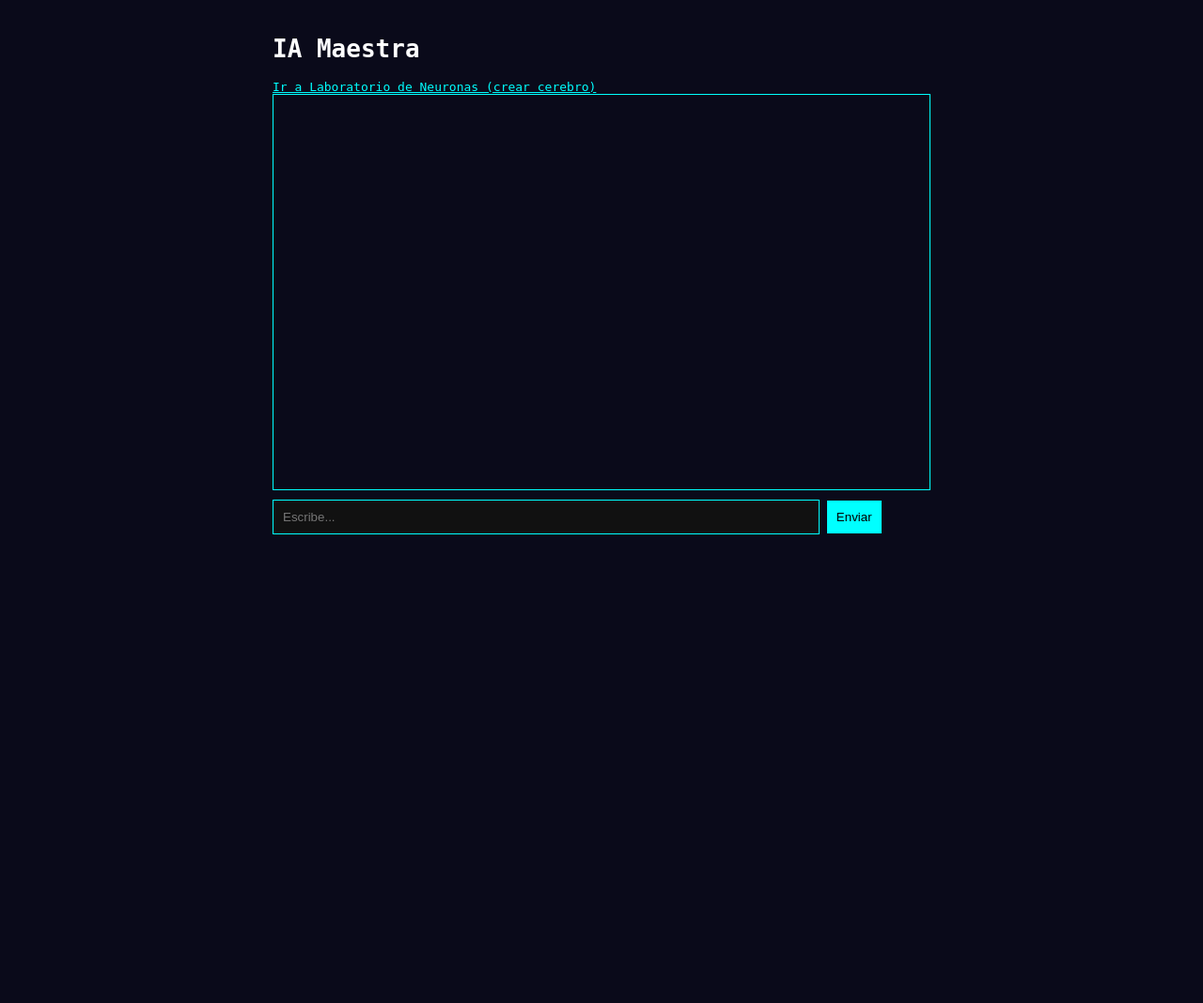
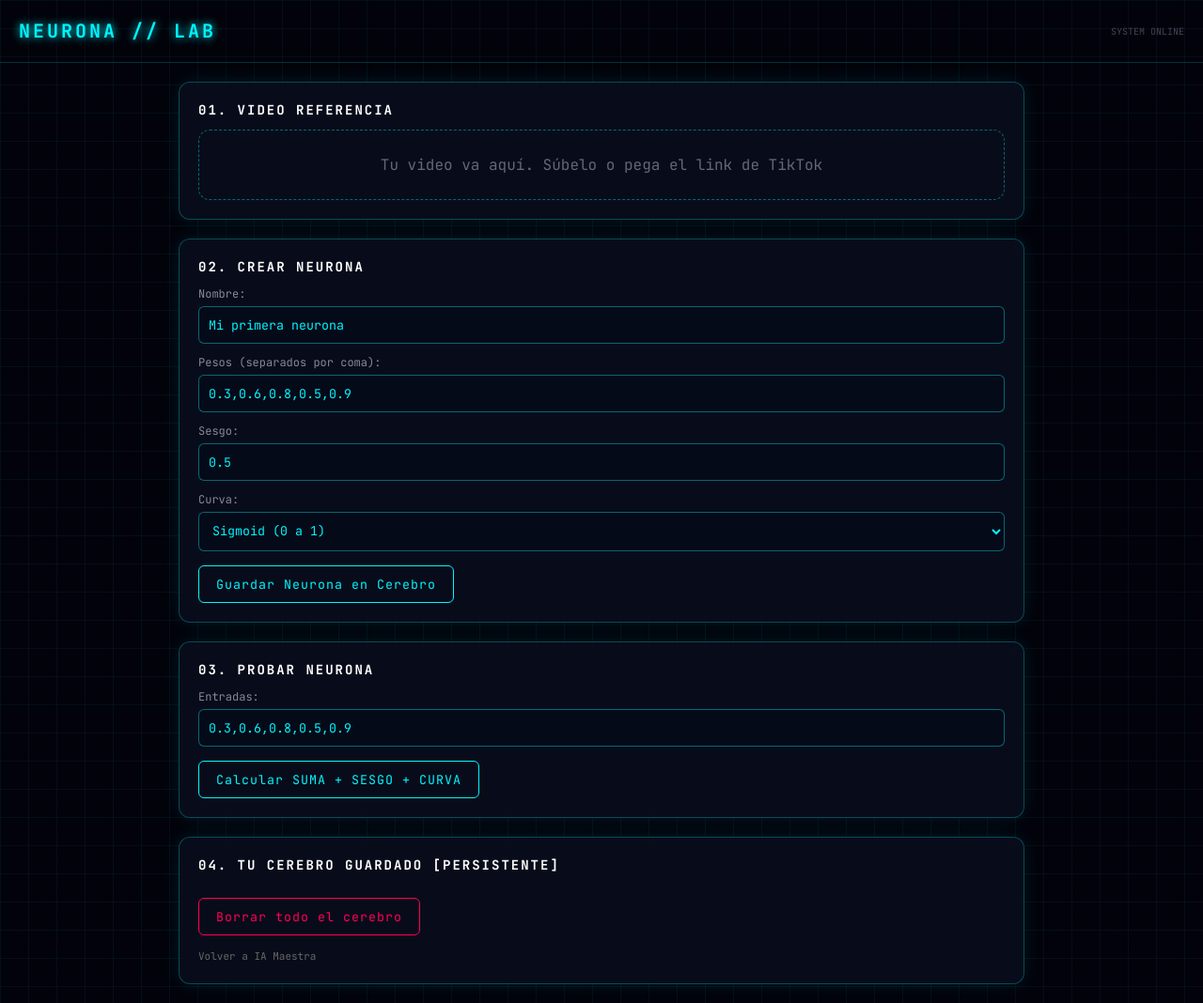
Before and after one commit to ramirezrosariojuancarlos-coder/IA-, a Flask app: page / in a window 1280 px wide. Shown: the whole page at 94% size. Before the commit the page ends 569 px from the top, so only its background shows below. Run offline with Flask 3, Linux system fonts and the light colour scheme; some libraries are stand-ins or nearby versions.

Commit message:
Refactor index.html for improved layout and style

```diff
--- a/templates/index.html
+++ b/templates/index.html
@@ -1,37 +1,164 @@
 <!DOCTYPE html>
-<html>
+<html lang="es">
 <head>
-<meta charset="utf-8">
-<meta name="viewport" content="width=device-width, initial-scale=1">
-<title>IA Maestra</title>
+<meta charset="UTF-8">
+<meta name="viewport" content="width=device-width, initial-scale=1.0">
+<title>NEURONA - Laboratorio</title>
 <style>
-body{background:#0a0a1a;color:#fff;font-family:monospace;padding:20px;max-width:700px;margin:auto}
-#chat{border:1px solid #0ff;height:400px;overflow-y:auto;padding:10px;margin-bottom:10px}
-input{width:80%;padding:10px;background:#111;color:#0ff;border:1px solid #0ff}
-button{padding:10px;background:#0ff;color:#000;border:none}
-a{color:#0ff}
-.msg{margin:8px 0}
-.user{color:#ff0} .bot{color:#0ff}
+  @import url('https://fonts.googleapis.com/css2?family=JetBrains+Mono:wght@400;700&display=swap');
+  body {
+    margin:0; background:#02020a; color:#00f5ff;
+    font-family:'JetBrains Mono', monospace;
+    background-image:
+      linear-gradient(rgba(0,245,255,0.05) 1px, transparent 1px),
+      linear-gradient(90deg, rgba(0,245,255,0.05) 1px, transparent 1px);
+    background-size:30px 30px;
+  }
+  .header{padding:20px; border-bottom:1px solid #00f5ff33; display:flex; justify-content:space-between; align-items:center;}
+  .header h1{margin:0; font-size:20px; letter-spacing:3px; text-shadow:0 0 10px #00f5ff;}
+  .container{max-width:900px; margin:20px auto; padding:0 15px;}
+  .card{
+    background:rgba(10,15,30,0.8); backdrop-filter:blur(10px);
+    border:1px solid #00f5ff44; border-radius:12px; padding:20px; margin-bottom:20px;
+    box-shadow:0 0 20px rgba(0,245,255,0.1);
+  }
+  .card h2{font-size:14px; color:#fff; margin-top:0; letter-spacing:2px;}
+  label{font-size:12px; color:#889; display:block; margin-top:12px;}
+  input, select{
+    width:100%; background:#050a18; border:1px solid #00f5ff66; color:#00f5ff;
+    padding:10px; border-radius:6px; margin-top:5px; font-family:inherit; box-sizing:border-box;
+  }
+  input:focus{outline:none; box-shadow:0 0 10px #00f5ff88; border-color:#00f5ff;}
+  button{
+    margin-top:15px; background:transparent; border:1px solid #00f5ff; color:#00f5ff;
+    padding:10px 18px; border-radius:6px; cursor:pointer; font-family:inherit; letter-spacing:1px;
+    transition:0.2s;
+  }
+  button:hover{background:#00f5ff; color:#02020a; box-shadow:0 0 15px #00f5ff;}
+  button.danger{border-color:#ff0055; color:#ff0055;}
+  button.danger:hover{background:#ff0055; color:#fff; box-shadow:0 0 15px #ff0055;}
+  .result{margin-top:15px; background:#000; border-radius:6px; padding:12px; color:#fff; font-size:13px; border-left:3px solid #00f5ff;}
+  .brain-list{max-height:250px; overflow:auto;}
+  .neuron-item{background:#00066; border:1px solid #ffffff11; padding:10px; border-radius:6px; margin-top:8px; font-size:11px; color:#ccc;}
+  .tiktok-box{border:1px dashed #00f5ff66; border-radius:12px; padding:10px; text-align:center; color:#667;}
+  a{color:#666; font-size:11px; text-decoration:none; margin-top:15px; display:inline-block;}
+  a:hover{color:#00f5ff;}
 </style>
 </head>
 <body>
-<h1>IA Maestra</h1>
-<a href="/laboratorio">Ir a Laboratorio de Neuronas (crear cerebro)</a>
-<div id="chat"></div>
-<input id="msg" placeholder="Escribe...">
-<button onclick="enviar()">Enviar</button>
+  <div class="header">
+    <h1>NEURONA // LAB</h1>
+    <span style="font-size:10px; color:#445">SYSTEM ONLINE</span>
+  </div>
+
+<div class="container">
+  <div class="card">
+    <h2>01. VIDEO REFERENCIA</h2>
+    <div class="tiktok-box">
+      <!-- PEGA AQUÍ TU IFRAME DE TIKTOK O VIDEO -->
+      <!-- Ejemplo: <iframe src="..."></iframe> -->
+      <p>Tu video va aquí. Súbelo o pega el link de TikTok</p>
+      <video id="refVideo" controls style="width:100%; border-radius:8px; display:none;"></video>
+    </div>
+  </div>
+
+  <div class="card">
+    <h2>02. CREAR NEURONA</h2>
+    <label>Nombre:</label>
+    <input id="nombre" value="Mi primera neurona">
+    <label>Pesos (separados por coma):</label>
+    <input id="pesos" value="0.3,0.6,0.8,0.5,0.9">
+    <label>Sesgo:</label>
+    <input id="sesgo" type="number" step="0.1" value="0.5">
+    <label>Curva:</label>
+    <select id="curva">
+      <option value="sigmoid" selected>Sigmoid (0 a 1)</option>
+      <option value="tanh">Tanh (-1 a 1)</option>
+      <option value="relu">ReLU</option>
+      <option value="leaky">Leaky ReLU</option>
+    </select>
+    <button onclick="guardarNeurona()">Guardar Neurona en Cerebro</button>
+  </div>
+
+  <div class="card">
+    <h2>03. PROBAR NEURONA</h2>
+    <label>Entradas:</label>
+    <input id="entradas" value="0.3,0.6,0.8,0.5,0.9">
+    <button onclick="probar()">Calcular SUMA + SESGO + CURVA</button>
+    <div id="resultado" class="result" style="display:none;"></div>
+  </div>
+
+  <div class="card">
+    <h2>04. TU CEREBRO GUARDADO [PERSISTENTE]</h2>
+    <div id="cerebro" class="brain-list"></div>
+    <button class="danger" onclick="borrarTodo()">Borrar todo el cerebro</button><br>
+    <a href="/">Volver a IA Maestra</a>
+  </div>
+</div>
+
 <script>
-async function enviar(){
- let m=document.getElementById('msg').value;
- if(!m)return;
- let chat=document.getElementById('chat');
- chat.innerHTML+=`<div class='msg user'>Tu: ${m}</div>`;
- document.getElementById('msg').value='';
- let res=await fetch('/chat',{method:'POST',headers:{'Content-Type':'application/json'},body:JSON.stringify({message:m})});
- let data=await res.json();
- chat.innerHTML+=`<div class='msg bot'>IA: ${data.reply}</div>`;
- chat.scrollTop=chat.scrollHeight;
+let cerebro = JSON.parse(localStorage.getItem('mi_cerebro_v2')) || '{"neuronas":[]}';
+
+function guardarEnDisco(){
+  localStorage.setItem('mi_cerebro_v2', JSON.stringify(cerebro));
+  renderCerebro();
 }
+
+function guardarNeurona(){
+  const n = {
+    nombre: document.getElementById('nombre').value,
+    pesos: document.getElementById('pesos').value.split(',').map(x=>parseFloat(x.trim())),
+    sesgo: parseFloat(document.getElementById('sesgo').value),
+    curva: document.getElementById('curva').value,
+    id: Date.now()
+  };
+  cerebro.neuronas.push(n);
+  guardarEnDisco();
+  alert('Neurona guardada. Ya no se borrará.');
+}
+
+function aplicarCurva(x, curva){
+  if(curva==='sigmoid') return 1/(1+Math.exp(-x));
+  if(curva==='tanh') return Math.tanh(x);
+  if(curva==='relu') return Math.max(0,x);
+  if(curva==='leaky') return x>0?x:0.01*x;
+  return x;
+}
+
+function probar(){
+  const entradas = document.getElementById('entradas').value.split(',').map(x=>parseFloat(x.trim()));
+  const pesosStr = document.getElementById('pesos').value;
+  const pesos = pesosStr.split(',').map(x=>parseFloat(x.trim()));
+  const sesgo = parseFloat(document.getElementById('sesgo').value);
+  const curva = document.getElementById('curva').value;
+
+  if(entradas.length !== pesos.length){
+    alert(`Error: Tienes ${pesos.length} pesos pero ${entradas.length} entradas. Deben ser iguales.`);
+    return;
+  }
+  let suma = 0;
+  let detalle = "";
+  for(let i=0;i<pesos.length;i++){ suma += pesos[i]*entradas[i]; detalle += `(${pesos[i]}*${entradas[i]}) + `; }
+  let conSesgo = suma + sesgo;
+  let salida = aplicarCurva(conSesgo, curva);
+
+  const res = document.getElementById('resultado');
+  res.style.display='block';
+  res.innerHTML = `CALC: ${detalle.slice(0,-3)} = ${suma.toFixed(3)}<br>SUMA + SESGO = ${suma.toFixed(3)} + ${sesgo} = ${conSesgo.toFixed(3)}<br><b style="color:#00f5ff">> con curva ${curva} = ${salida.toFixed(3)} (${(salida*100).toFixed(1)}% activada)</b>`;
+}
+
+function renderCerebro(){
+  const div = document.getElementById('cerebro');
+  div.innerHTML = `<pre style="color:#445; font-size:10px; white-space:pre-wrap;">${JSON.stringify(cerebro, null, 2)}</pre>` +
+    cerebro.neuronas.map(n=>`<div class="neuron-item"><b style="color:#fff">${n.nombre}</b><br>P: [${n.pesos.join(', ')}] | S: ${n.sesgo} | C: ${n.curva}</div>`).join('');
+}
+function borrarTodo(){
+  if(confirm('¿Seguro que quieres borrar TODO? Esto no se puede deshacer.')){
+    cerebro = {neuronas:[]};
+    guardarEnDisco();
+  }
+}
+renderCerebro();
 </script>
 </body>
 </html>
```
